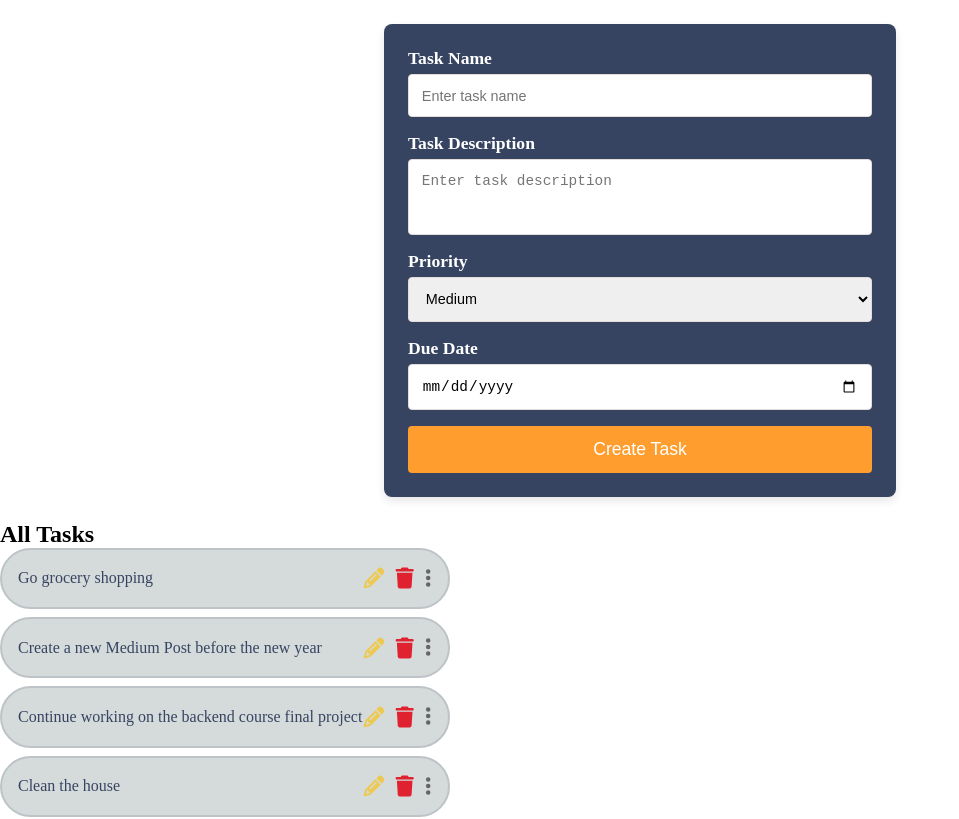
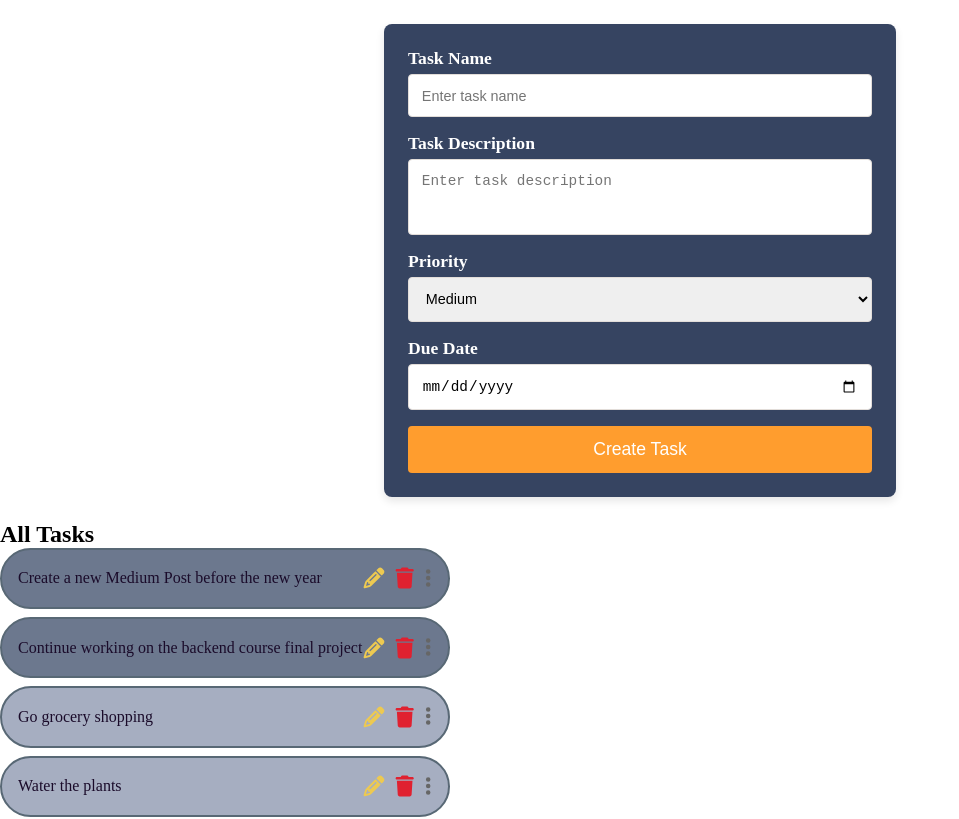
Before and after one commit to ezgsnyrt/to-do-list, a React (Create React App) app in the folder client/: page / in a window 1280 px wide. Shown: the top 819 px of the page, without its empty margins (0-959 px from the left). Built offline with nearby package versions, Linux system fonts and the light colour scheme.

Commit message:
Sorted tasks from the highest to the lowest priority using sortedTasks in TaskBoard.js
Added dynamic class names for tasks based on high-, medium-, low-priority

Updated TaskBoard.css accordingly

```diff
--- a/client/src/components/TaskBoard.js
+++ b/client/src/components/TaskBoard.js
@@ -10,6 +10,12 @@ import {
 
 const TaskBoard = ({ allTasks }) => {
     const [expandedTaskId, setExpandedTaskId] = useState(null);
+
+    // Sort tasks from high to low priority
+    const sortedTasks = [...allTasks].sort((a, b) => {
+        const priorityOrder = { high: 1, medium: 2, low: 3 };
+        return priorityOrder[a.priority] - priorityOrder[b.priority];
+    });
 
     const toggleDropdown = (taskId) => {
         setExpandedTaskId((prevId) => (prevId === taskId ? null : taskId));
@@ -26,8 +32,11 @@ const TaskBoard = ({ allTasks }) => {
             <div className="task-column all-tasks">
                 <h2>All Tasks</h2>
                 <ul className="task-list">
-                    {allTasks.map((task) => (
-                        <li key={task.id} className="task-list-item">
+                    {sortedTasks.map((task) => (
+                        <li
+                            key={task.id}
+                            className={`task-list-item ${task.priority}-priority`}
+                        >
                             <span>{task.title}</span>
                             <div className="task-actions">
 
--- a/client/src/styles/TaskBoard.css
+++ b/client/src/styles/TaskBoard.css
@@ -16,14 +16,14 @@
     padding: 1rem;
     margin-bottom: 0.5rem;
     background-color: #d5dbdb;
-    border: 2px solid #bdc3c7;
+    border: 2px solid #586875;
     border-radius: 10rem;
 }
 
 .task-list-item span {
     flex: 1;
     font-size: 1rem;
-    color: #364461;
+    color: #1a0b2a;
 }
 
 .task-actions {
@@ -101,7 +101,19 @@
 }
 
 .task-dropdown p {
-    margin: 0.5rem 0;
+    margin: 0.6rem 0;
     font-size: 0.9rem;
     color: #383845;
 }
+
+.high-priority {
+    background-color: #6c788e;
+}
+
+.medium-priority {
+    background-color: #a6aec1;
+}
+
+.low-priority {
+    background-color: #cfd5e1;
+}
```
